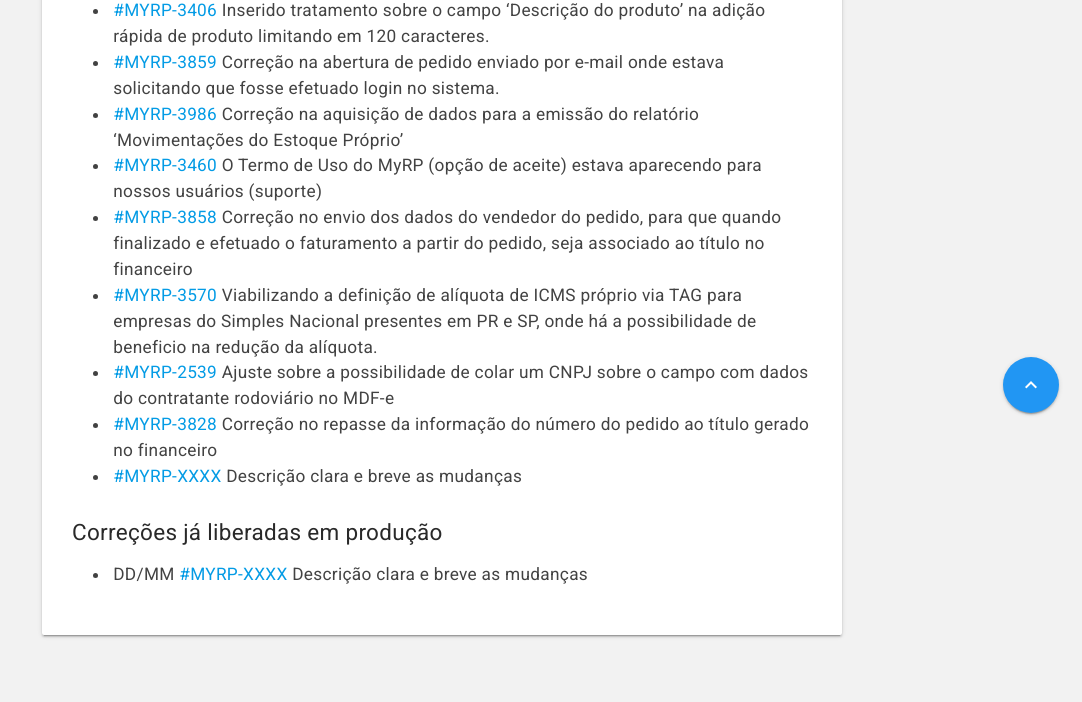
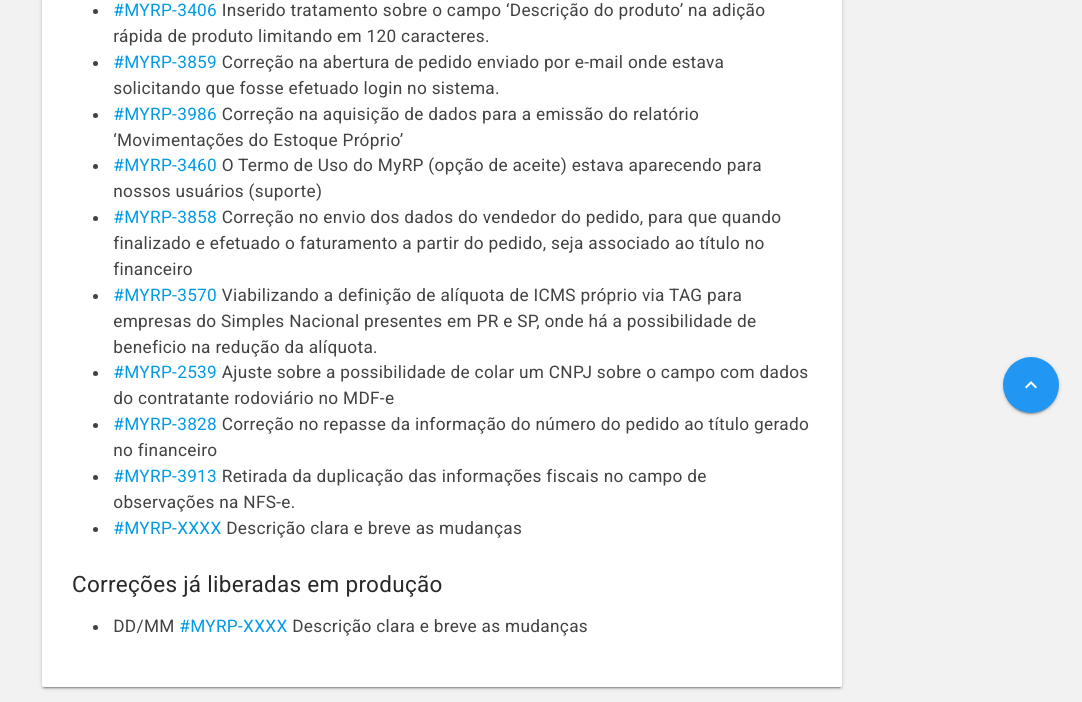
Before and after one commit to myrp-maicon/changelog-myrp, a Jekyll site: the page built from docs/myrp/19.03.02.md, in a window 1280 px wide. Shown: the part 464-1166 px from the top of the page, without its empty margins (198-1280 px from the left). Built offline with Jekyll 4.4.1, drawn with Linux system fonts in a browser that asks for light colours; nearby versions of some CDN libraries; our own code applies the rules of GitHub Pages for plain Markdown files; the repository's description, which GitHub fills in, is left out; before the commit the page ends 1114 px from its top, so only the background shows below that.

Commit message:
Update 19.03.02.md
MYRP-3913 - Retirada da duplicação das informações fiscais no campo de observações na NFS-e.

```diff
--- a/docs/myrp/19.03.02.md
+++ b/docs/myrp/19.03.02.md
@@ -12,6 +12,7 @@
 * [#MYRP-3570](https://devmyrp.atlassian.net/browse/MYRP-3570) Viabilizando a definição de alíquota de ICMS próprio via TAG para empresas do Simples Nacional presentes em PR e SP, onde há a possibilidade de beneficio na redução da alíquota.
 * [#MYRP-2539](https://devmyrp.atlassian.net/browse/MYRP-2539) Ajuste sobre a possibilidade de colar um CNPJ sobre o campo com dados do contratante rodoviário no MDF-e
 * [#MYRP-3828](https://devmyrp.atlassian.net/browse/MYRP-3828) Correção no repasse da informação do número do pedido ao título gerado no financeiro
+* [#MYRP-3913](https://devmyrp.atlassian.net/browse/MYRP-3913) Retirada da duplicação das informações fiscais no campo de observações na NFS-e.
 * [#MYRP-XXXX]() Descrição clara e breve as mudanças
 
 ## Correções já liberadas em produção
```
